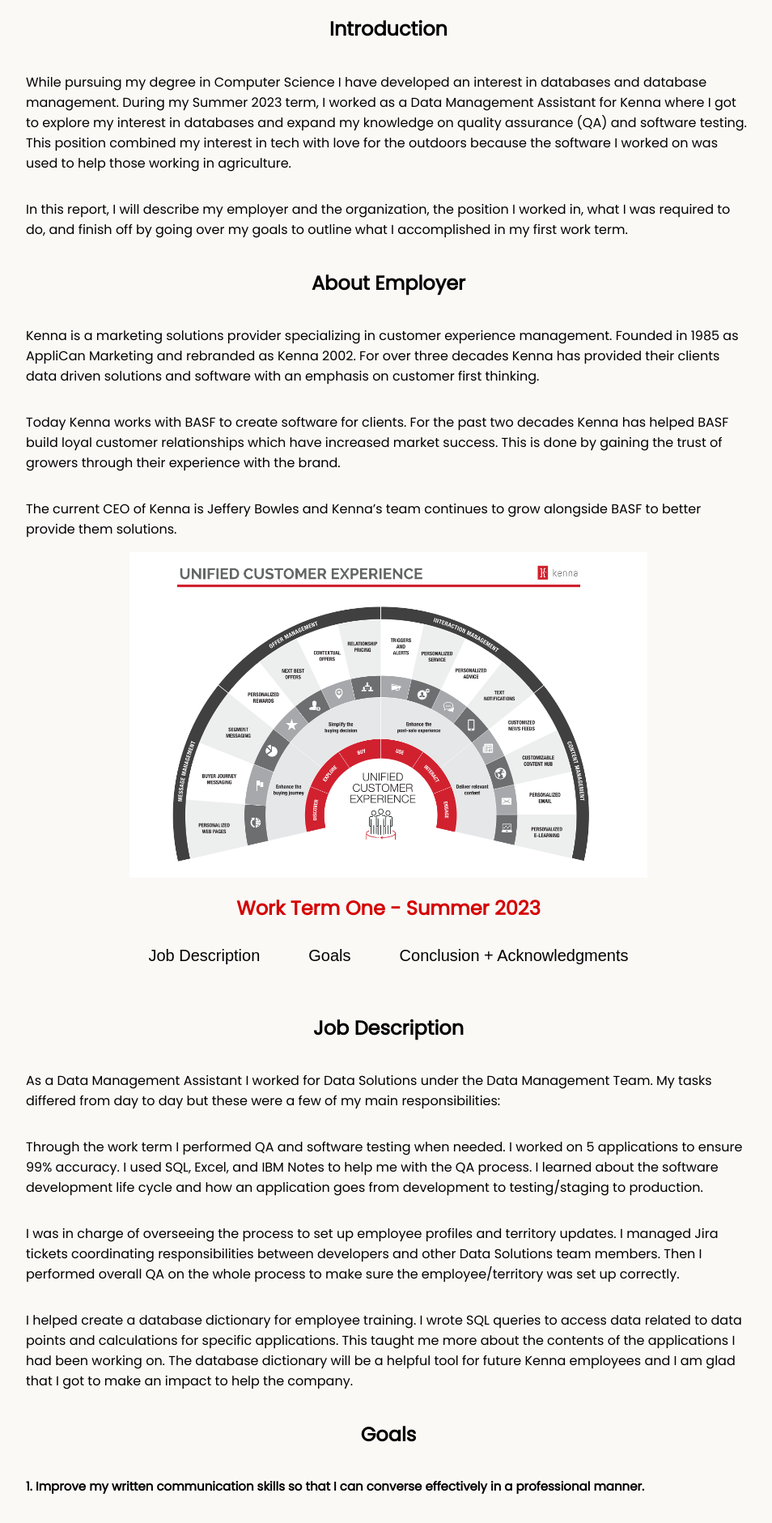
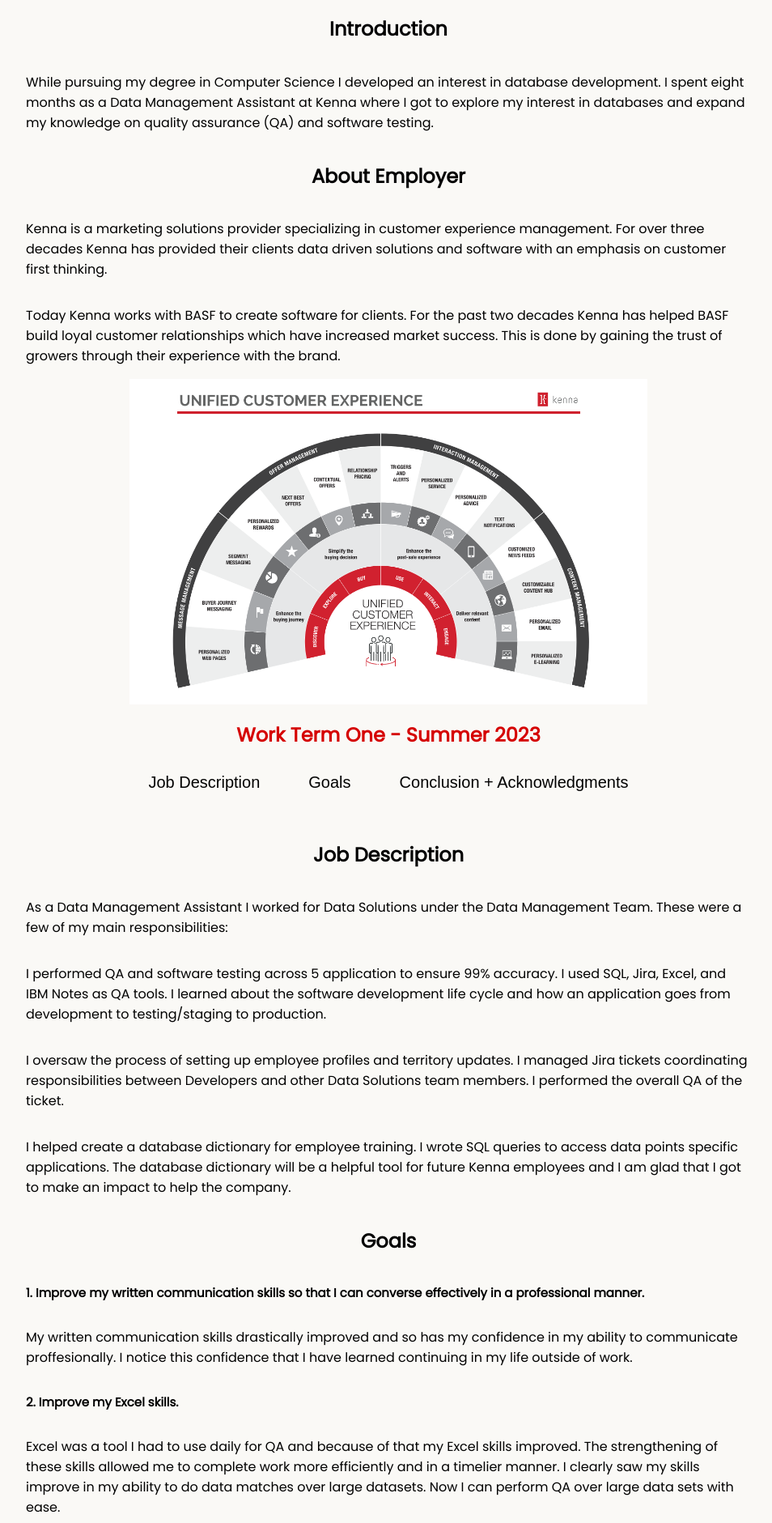
Before and after one commit to mayasaltzman/PersonalWebsiteV2, a React (Create React App) app in the folder PersonalWebsiteV2/my-site/: page /kenna in a window 1280 px wide. Shown: the part 736-2617 px from the top of the page at 81% size, without its empty margins (160-1114 px from the left). Built offline with nearby package versions, Linux system fonts and the light colour scheme.

Commit message:
updated text for work term report

```diff
--- a/PersonalWebsiteV2/my-site/src/components/pages/kenna.js
+++ b/PersonalWebsiteV2/my-site/src/components/pages/kenna.js
@@ -22,31 +22,15 @@
             <div id='pretext' class="text-sections">
                 <h2 id='reflection-header'>Introduction</h2>
                 <p>
-                    While pursuing my degree in Computer Science I have developed an interest in databases and
-                    database
-                    management. During my Summer 2023 term, I worked as a Data Management Assistant for Kenna where I
+                    While pursuing my degree in Computer Science I developed an interest in database development. I spent eight months as a Data Management Assistant at Kenna where I
                     got to
                     explore my interest in databases and expand my knowledge on quality assurance (QA) and software
                     testing.
-                    This position combined my interest in tech with love for the outdoors because the software I worked
-                    on
-                    was
-                    used to help those working in agriculture.
-                </p>
-                <p>
-                    In this report, I will describe my employer and the organization, the position I worked in,
-                    what
-                    I
-                    was
-                    required to do, and finish off by going over my goals to outline what I accomplished in my first
-                    work
-                    term.
                 </p>
 
                 <h2 id='reflection-header'>About Employer</h2>
-                <p>Kenna is a marketing solutions provider specializing in customer experience management. Founded in 1985 as AppliCan Marketing and rebranded as Kenna 2002. For over three decades Kenna has provided their clients data driven solutions and software with an emphasis on customer first thinking.</p>
+                <p>Kenna is a marketing solutions provider specializing in customer experience management. For over three decades Kenna has provided their clients data driven solutions and software with an emphasis on customer first thinking.</p>
                 <p>Today Kenna works with BASF to create software for clients. For the past two decades Kenna has helped BASF build loyal customer relationships which have increased market success. This is done by gaining the trust of growers through their experience with the brand.</p>
-                <p>The current CEO of Kenna is Jeffery Bowles and Kenna’s team continues to grow alongside BASF to better provide them solutions.</p>
                 <img src={process.env.PUBLIC_URL +'/assets/kenna_rainbow.png'} id='kenna-img' alt='infographic showing kennas values'></img>
             </div>
 
@@ -61,19 +45,19 @@
                 </div>
                 <section id='description' class="text-sections">
                     <h2 id='reflection-header'>Job Description</h2>
-                    <p>As a Data Management Assistant I worked for Data Solutions under the Data Management Team. My tasks differed from day to day but these were a few of my main responsibilities:</p>
-                    <p>Through the work term I performed QA and software testing when needed. I worked on 5 applications to ensure 99% accuracy. I used SQL, Excel, and IBM Notes to help me with the QA process. I learned about the software development life cycle and how an application goes from development to testing/staging to production.</p>
-                    <p>I was in charge of overseeing the process to set up employee profiles and territory updates. I managed Jira tickets coordinating responsibilities between developers and other Data Solutions team members. Then I performed overall QA on the whole process to make sure the employee/territory was set up correctly.</p>
-                    <p>I helped create a database dictionary for employee training. I wrote SQL queries to access data related to data points and calculations for specific applications. This taught me more about the contents of the applications I had been working on. The database dictionary will be a helpful tool for future Kenna employees and I am glad that I got to make an impact to help the company.</p>
+                    <p>As a Data Management Assistant I worked for Data Solutions under the Data Management Team. These were a few of my main responsibilities:</p>
+                    <p>I performed QA and software testing across 5 application to ensure 99% accuracy. I used SQL, Jira, Excel, and IBM Notes as QA tools. I learned about the software development life cycle and how an application goes from development to testing/staging to production.</p>
+                    <p>I oversaw the process of setting up employee profiles and territory updates. I managed Jira tickets coordinating responsibilities between Developers and other Data Solutions team members. I performed the overall QA of the ticket.</p>
+                    <p>I helped create a database dictionary for employee training. I wrote SQL queries to access data points specific applications. The database dictionary will be a helpful tool for future Kenna employees and I am glad that I got to make an impact to help the company.</p>
                 </section>
                 <section id='goals' class="text-sections">
                     <h2 id='reflection-header'>Goals</h2>
                     <h3 id='goal-header'>1. Improve my written communication skills so that I can converse effectively in a professional manner.</h3>
-                    <p>One thing I was nervous about going into my work term was my ability to communicate professionally. 	Not only did my written communication skills improve but my confidence in my ability to communicate has increased tremendously. I don't second guess myself when sending emails or Teams messages and I feel comfortable reaching out. I notice this confidence that I have learned continuing in my life outside of work. When sending emails related to school or extracurriculars I can do so with ease, and I have lost all the nervousness surrounding written communication that I had in the past. My supervisor even noted that one of my skills is my ability to communicate. This assured me that I was successful in achieving my goal.</p>
+                    <p>My written communication skills drastically improved and so has my confidence in my ability to communicate proffesionally. I notice this confidence that I have learned continuing in my life outside of work.</p>
                     <h3 id='goal-header'>2. Improve my Excel skills.</h3>
-                    <p>While I had worked with Excel in the past and felt pretty confident in my Excel skills going into the work term, I had never used Excel in the way I had to while doing this job. At first I was struggling with advanced Excel techniques. However, Excel was a tool I had to use almost daily and because of that my Excel skills did improve. The strengthening of these skills allowed me to complete work more efficiently and in a timelier manner. I clearly saw my skills improve in my ability to do data matches over large datasets. The first time I had to do a task like this I struggled to complete it. But I reached out for help and was supported by one of my colleagues. Now I can perform data matches with ease. While sometimes I still must look up certain formulas, I think that is natural. I continue to improve my Excel skills each day.</p>
+                    <p>Excel was a tool I had to use daily for QA and because of that my Excel skills improved. The strengthening of these skills allowed me to complete work more efficiently and in a timelier manner. I clearly saw my skills improve in my ability to do data matches over large datasets. Now I can perform QA over large data sets with ease. </p>
                     <h3 id='goal-header'>3. Improve my quantitative literacy to improve my QA skills</h3>
-                    <p>As I began my work term doing QA was the part of my job I was most excited for. Performing QA allowed me to look at the testing aspect of the software development life cycle. The improvement of my Excel skills helped improve my quantitative literacy. Being proficient in Excel helped with my QA methods and my understanding of data points. Additionally, each day I did a sweep of certain tools to determine if there were any bugs. This involved comparing data points. I was able to spot bugs so fixes could be implemented to the software. My ability to spot these bugs assured me that I did indeed improve when it comes to quantitative literacy. I still do ask a lot of questions regarding data sets but with each question I continue to learn.</p>
+                    <p>Each day I did a sweep of certain tools to determine if there were any bugs. This included comparing data points. I was able to spot bugs so fixes could be implemented to the software. My ability to spot these bugs assured me that I did indeed improve when it comes to quantitative literacy.</p>
                     <img id='kenna-img' src={process.env.PUBLIC_URL +'/assets/baseball.png'} alt='selfie of four people at baseball game'></img>
                 </section>
             </section>
@@ -87,19 +71,19 @@
                 </div>
                 <section id='description2' class="text-sections">
                     <h2 id='reflection-header'> Job Description</h2>
-                    <p>While I held the same title and worked for the same department as I did in my Summer 2023 work term, my tasks differed. These were a few of my main tasks:<br/><br/>
-                    Through the work term I performed daily stewardship on the Retail Connect Rep Connect application. My goal was to test the tool each morning to ensure it functioned as intended. This included testing the tool’s functionality and comparing data values to backend SQL data.  I reported bugs then created Jira tickets to monitor the fixes of those bugs.<br/><br/>
-                    I performed QA on online retail statements for over 100 retailers for the October Retail Connect Reconciliation season. This required 100% accuracy and diligent eye because the values I was working with were actual dollar amounts that needed to be correct for the client. I did QA in three different stages and tested the tool to prepare for Reconciliation season.
-                    <br/><br/>I was given a long term task to propose a tool update to my supervisor. </p>
+                    <p>While I held the same title as I did in my Summer 2023 work term, my tasks differed. These were a few of my main tasks:<br/><br/>
+                    I performed daily stewardship on the Retail Connect Rep Connect application. My goal was to test the tool each morning to ensure it functioned as intended. This included testing the tool’s functionality and comparing data values to backend SQL data.  I reported bugs then created Jira tickets to monitor the fixes of those bugs.<br/><br/>
+                    I performed QA on online retail statements for over 100 retailers. This required 100% accuracy and diligent eye. I did QA in three different stages and tested the tool.
+                    <br/><br/>I created a tool update proposal to make the companies main application more user friendly. <br/><br/> Lastly, I preformed a code review on a code base to reduce code redundancy and increase efficiency in updates to the code base.</p>
                 </section>
                 <section id='goals2' class="text-sections">
                     <h2 id='reflection-header'>Goals</h2>
                     <h3 id='goal-header'>1. Improve my attention to detail</h3>
-                    <p>This work term I worked on an application that required high attention to detail. I dealt with data that if not handled carefully will negatively affect clients. I never rushed through my work and I always made sure to double, even triple check when doing QA. Over the work term my attention to detail indeed approved. The QA I performed was smooth and clients were satisfied. I found myself having to redo QA less than I did in the summer work term. I am able to spot bugs and irregularities with tools quicker. Overall I think my increased attention to detail will continue to benefit me as I return to school and in my future as a developer.	 	</p>
+                    <p>This work term I worked on an application that required high attention to detail. I dealt with data that if not handled carefully will negatively affect clients. I never rushed through my work and I always made sure to double, even triple check when doing QA. The QA I performed was accurate and clients were satisfied. I am able to spot bugs and irregularities. My increased attention to detail will continue to benefit me as I return to school and in my future as a developer.</p>
                     <h3 id='goal-header'>2. Try to solve problems myself first before reaching out</h3>
-                    <p>I noticed that during my summer work term I would often ask questions and then a few minutes later realize I could figure out the answer on my own. This work term, instead of immediately asking a question, I took a few minutes to think about my question and see if I could solve the problem on my own. This didn’t mean I never asked for help. I tried to be more self-sufficient and think before reaching out for help. I noticed doing this helped strengthen my problem solving skills and also increased my confidence. I was able to figure out things on my own and rely on my supervisors a little less. While I did still ask a lot of questions I found answers for myself a lot too.	</p>
+                    <p>I noticed that during my summer work term I would often ask questions and then a few minutes later realize I could figure out the answer on my own. This work term, instead of immediately asking a question, I took a few minutes to think about my question and see if I could solve the problem on my own. I tried to be more self-sufficient and think before reaching out for help. I noticed doing this helped strengthen my problem solving skills and also increased my confidence.</p>
                     <h3 id='goal-header'>3. Network with more people on different teams</h3>
-                    <p>My ultimate goal is to be a developer. My position on the Data Management team allowed me to make great connections. This term I tried to branch out and make some more connections with developers. I did this by scheduling coffee chats and asking my supervisor to provide me with developer contacts. I successfully had three coffee chats with developers where I learned valuable lessons about their experience. I also networked with many people on other teams at our in person events such as the farm tour, the Halloween party, and the Christmas party. I feel so lucky that I was able to make all these connections during my work term and take in all the advice everyone I spoke with had to offer.</p>
+                    <p>My position on the Data Management team allowed me to make great connections. This term I tried to branch out and make some more connections with developers. I successfully had four coffee chats with developers where I learned valuable lessons about their experience. I also networked with many people on other teams at our in person events such as the farm tour, the Halloween party, and the Christmas party. I feel so lucky that I was able to make all these connections during my work term and take in all the advice everyone I spoke with had to offer.</p>
                 </section>
             </section>
 
--- a/PersonalWebsiteV2/my-site/src/components/pages/projects.css
+++ b/PersonalWebsiteV2/my-site/src/components/pages/projects.css
@@ -3,12 +3,11 @@
     text-align: center;
     justify-content: center;
     align-items: center;
-    padding-bottom: 300px;
 }
 
 .project-link {
     padding: 10px;
-    text-decoration: none
+    text-decoration: none;
 }
 
 .project {
```
